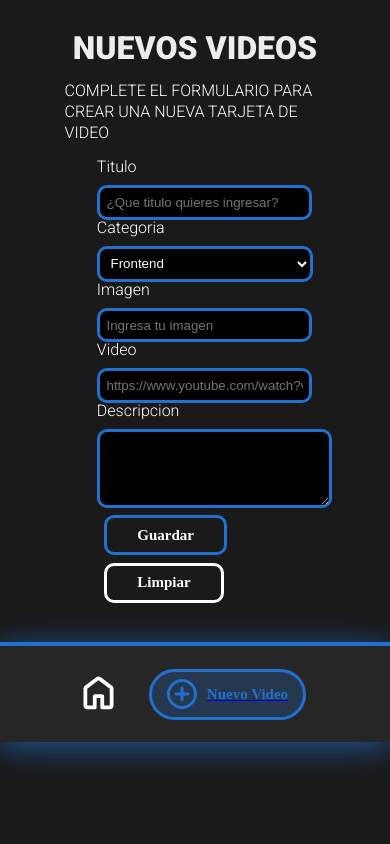
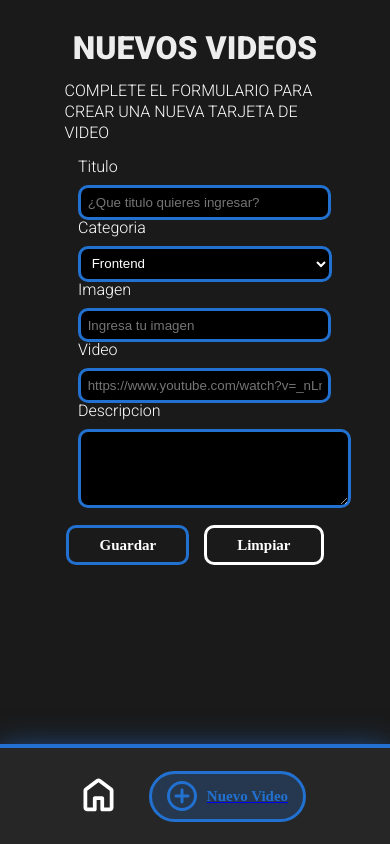
Before and after one commit to Seba-Monsalve/alura-aluraflix, a React (Vite) app: page /new-video in a window 390 px wide. Built offline with nearby package versions, Linux system fonts and the light colour scheme.

Commit message:
Responsive

```diff
--- a/db.json
+++ b/db.json
@@ -1,7 +1,23 @@
 {
   "videos": [
       {
-      "id": "3",
+          "id": 1,
+          "title": "Como utilizar el Display block, inline, inline-block",
+          "category": "Frontend",
+          "image_url": "https://caelum-online-public.s3.amazonaws.com/ESP-2052+-++React%3A+practicando+React+con+Js/282x425+-+Jean.png",
+          "video_url": "https://www.youtube.com/embed/AG2QssLpQzI?si=6Yn355wcxAqU7_Ld",
+          "description": "una breve descripcion"
+      },
+      {
+          "id": 2,
+          "title": "Productividad en el trabajo remoto",
+          "category": "Frontend",
+          "image_url": "https://caelum-online-public.s3.amazonaws.com/ESP-2052+-++React%3A+practicando+React+con+Js/282x425+-+Gabi.png",
+          "video_url": "https://www.youtube.com/embed/AULPtYo25Lw?si=UGdKX1NSrEcQ0jfn",
+          "description": "una breve descripcion"
+      },
+      {
+          "id": 3,
           "title": "¿Cuáles son las principales áreas de la programación?",
           "category": "Frontend",
           "image_url": "https://caelum-online-public.s3.amazonaws.com/ESP-2052+-++React%3A+practicando+React+con+Js/282x425+-+Genesis.png",
@@ -9,7 +25,7 @@
           "description": "una breve descripcion"
       },
       {
-      "id": "4",
+          "id": 4,
           "title": "Detección de intruso con IA",
           "category": "Backend",
           "image_url": "https://caelum-online-public.s3.amazonaws.com/ESP-2052+-++React%3A+practicando+React+con+Js/282x425+-+Ale.png",
@@ -17,7 +33,15 @@
           "description": "una breve descripcion"
       },
       {
-      "id": "6",
+          "id": 5,
+          "title": "Video 5",
+          "category": "Backend",
+          "image_url": "https://img.youtube.com/vi/yNsZXU45kOc/mqdefault.jpg",
+          "video_url": "https://img.youtube.com/vi/yNsZXU45kOc/mqdefault.jpg",
+          "description": "Una descripcion"
+      },
+      {
+          "id": 6,
           "title": "Video 6",
           "category": "Backend",
           "image_url": "https://img.youtube.com/vi/yNsZXU45kOc/mqdefault.jpg",
@@ -25,7 +49,15 @@
           "description": "Una descripcion"
       },
       {
-      "id": "8",
+          "id": 7,
+          "title": "Video 7",
+          "category": "Innovación y Gestión",
+          "image_url": "https://img.youtube.com/vi/yNsZXU45kOc/mqdefault.jpg",
+          "video_url": "https://img.youtube.com/vi/yNsZXU45kOc/mqdefault.jpg",
+          "description": "Una descripcion"
+      },
+      {
+          "id": 8,
           "title": "Video 8",
           "category": "Innovación y Gestión",
           "image_url": "https://img.youtube.com/vi/yNsZXU45kOc/mqdefault.jpg",
@@ -33,7 +65,7 @@
           "description": "Una descripcion"
       },
       {
-      "id": "9",
+          "id": 9,
           "title": "Video 9",
           "category": "Innovación y Gestión",
           "image_url": "https://img.youtube.com/vi/yNsZXU45kOc/mqdefault.jpg",
--- a/src/components/Buttons/MainButton.jsx
+++ b/src/components/Buttons/MainButton.jsx
@@ -36,7 +36,7 @@ padding:1.5em 1em;
 `;
 
 const StyledSvg = styled.img`
-  @media (min-width: 600px) {
+  @media (min-width: 700px) {
     display:none
   }
 `
--- a/src/components/Category/Category.jsx
+++ b/src/components/Category/Category.jsx
@@ -6,7 +6,7 @@ import { VideoCardList } from './VideoCardList/VideoCardList'
 const categories = [
   {
     title: 'Frontend',
-    color:'#6BD1FF',
+    color: '#6BD1FF',
     videos: [
       { id: 1 },
       { id: 2 },
@@ -16,7 +16,7 @@ const categories = [
   },
   {
     title: 'Backend',
-    color:'#00C86F',
+    color: '#00C86F',
     videos: [
       { id: 1 },
       { id: 2 },
@@ -26,7 +26,7 @@ const categories = [
   },
   {
     title: 'Innovación y Gestión',
-    color:'#FFBA05',
+    color: '#FFBA05',
     videos: [
       { id: 1 },
       { id: 2 },
@@ -56,4 +56,8 @@ export const Category = () => {
 const StyledCategory = styled.div`
 background-color: black;
 padding: 0 2em;
+
+@media (max-width: 700px) {
+  padding-bottom:110px;
+  }
 `
--- a/src/components/Category/VideoCardList/VideoCardList.jsx
+++ b/src/components/Category/VideoCardList/VideoCardList.jsx
@@ -7,9 +7,8 @@ import { GlobalContext } from '../../../context/GlobalProvider';
 export const VideoCardList = ({ category }) => {
     const { title, color } = category;
 
-    const { state, dispatch } = useContext(GlobalContext)
+    const { state } = useContext(GlobalContext)
     const videos = state.videos.filter(video => title.toLowerCase() == video.category.toLowerCase());
-
 
     return (
         <>
@@ -37,7 +36,7 @@ const StyledVideoList = styled.div`
   justify-content:space-evenly;
   width:100%;
   padding: 0.5em 0;
-  gap:1em
+  gap:1em;
 `
 
 const StyledBadge = styled.div`
@@ -50,7 +49,11 @@ text-align: center;
 border-radius:15px;
 margin-bottom:1em;
 color:white;
-width:300px
+width:300px;
+
+@media (max-width: 700px) {
+  width:100%;
+  }
 
 
 `
--- a/src/components/Footer/Footer.jsx
+++ b/src/components/Footer/Footer.jsx
@@ -8,7 +8,7 @@ width: 168.45px;
 height: 40px;
 gap: 0px;
 opacity: 0px;
-@media (max-width: 600px) {
+@media (max-width: 700px) {
     display:none
   }
 `
@@ -22,6 +22,12 @@ const StyledFooter = styled.footer`
     padding: 0em 2em;
     border-top: solid 4px #2271D1;
     box-shadow: 0px 5px 29px 0px #2271D1B2;
+
+@media (max-width: 700px) {
+    position:fixed;
+    bottom:0;
+    width:100%;
+  }
 `
 
 
@@ -30,7 +36,7 @@ display:flex;
 align-items:center;
 justify-content:center;
 gap:20px;
-@media (min-width: 600px) {
+@media (min-width: 700px) {
     display:none
   }
 `
--- a/src/components/Forms/Form.jsx
+++ b/src/components/Forms/Form.jsx
@@ -1,5 +1,5 @@
 import React, { useContext } from 'react'
-import { Input, Dropdown, Textarea ,MainButton, SaveButton, CleanButton} from '../'
+import { Input, Dropdown, Textarea, MainButton, SaveButton, CleanButton } from '../'
 import { inputs } from "../../data/inputs";
 import { GlobalContext, CASES } from '../../context/GlobalProvider';
 
@@ -33,20 +33,22 @@ export const Form = ({ size, onClick }) => {
     }
 
     return (
-        <form  >
+        <form style={{ width: { size }, display: 'flex', flexDirection: 'column', alignItems: 'center', }}  >
             {inputs.map(({ name, id, type, placeholder, options, rows = 4 }) => {
                 switch (type) {
                     case 'text':
-                        return <Input size={size} type={type} key={id} id={id} name={name} placeholder={placeholder} value={video[keys[name]]} onChange={handleOnChange} hasError={hasError} />
+                        return <Input size={'60vw'} type={type} key={id} id={id} name={name} placeholder={placeholder} value={video[keys[name]]} onChange={handleOnChange} hasError={hasError} />
                     case 'dropdown':
-                        return <Dropdown size={size} key={id} id={id} name={name} options={options} value={video[keys[name]]} onChange={handleOnChange} />
+                        return <Dropdown size={'60vw'} key={id} id={id} name={name} options={options} value={video[keys[name]]} onChange={handleOnChange} />
                     case 'textarea':
-                        return <Textarea size={size} key={id} id={id} name={name} rows={rows} value={video[keys[name]]} onChange={handleOnChange} hasError={hasError} />
+                        return <Textarea size={'60vw'} key={id} id={id} name={name} rows={rows} value={video[keys[name]]} onChange={handleOnChange} hasError={hasError} />
                 }
             })
             }
-            <SaveButton color value={'Guardar'} type='submit' onClick={onClick ? onClick : handleOnClick} text={'Guardar'}/>
-            <CleanButton text={'Limpiar'} type='reset' value={'Limpiar'} onClick={handleOnReset} />
+            <div style={{marginTop:'10px', display: 'flex', alignItems: 'center', justifyContent: 'space-around',width:'100%'}}>
+                <SaveButton color value={'Guardar'} type='submit' onClick={onClick ? onClick : handleOnClick} text={'Guardar'} />
+                <CleanButton text={'Limpiar'} type='reset' value={'Limpiar'} onClick={handleOnReset} />
+            </div>
         </form>
     )
 }
--- a/src/components/Header/Header.jsx
+++ b/src/components/Header/Header.jsx
@@ -13,7 +13,7 @@ const StyledHeader = styled.header`
     padding: 0em 2em;
     border-bottom: solid 4px #2271D1;
     box-shadow: 0px 5px 29px 0px #2271D1B2;
-    @media (max-width: 600px) {
+    @media (max-width: 700px) {
     display:none
   }
 `
--- a/src/pages/HomePage.jsx
+++ b/src/pages/HomePage.jsx
@@ -16,7 +16,6 @@ export const HomePage = () => {
         .then(data => dispatch({ type: CASES.LOAD_VIDEOS, payload: data }))
 
   }, [state.firstLoad])
-
 
 
   return (
@@ -62,22 +61,23 @@ const StyledHome = styled.div`
       color: #F5F5F5;
       background-color:transparent;
       padding: 8em 0;
+
+@media (max-width: 700px) {
+  padding:  0;
+  }
       `
 
 const StyledColumn = styled.div`
       display:flex;
       flex-flow:column wrap;
       padding:2em;
-      width:40%;
+      width:50%;
+
+@media (max-width: 700px) {
+  width:100%;
+  }
       `
 
-const StyledTitle = styled.h2`
-      font-family: Roboto;
-      font-size: 46px;
-      font-weight: 400;
-      line-height: 53.91px;
-      text-align: left;
-`
 
 const StyledImage = styled.img`
   border-radius:30px;
--- a/src/pages/NewVideoPage.jsx
+++ b/src/pages/NewVideoPage.jsx
@@ -11,20 +11,10 @@ export const NewVideoPage = () => {
   const { state, dispatch } = useContext(GlobalContext)
 
 
-  const hasError = state.videoError;
-
-  const navigate = useNavigate()
-
   const onHandleSave = (e) => {
     e.preventDefault()
     dispatch({ type: CASES.CREATE_VIDEO })
 
-  }
-  const onHandleClean = () => {
-    dispatch({ type: CASES.CLEAN_FIELDS })
-  }
-  const handleOnChange = (e) => {
-    dispatch({ type: CASES.EDIT_FIELD, payload: { name: e.target.name, value: e.target.value } })
   }
 
   return (
@@ -38,17 +28,12 @@ export const NewVideoPage = () => {
         <Title title={'NUEVOS VIDEOS'} />
         <Paragraph text={'Complete el formulario para crear una nueva tarjeta de video'.toUpperCase()} />
 
-        <Form onClick={onHandleSave} />
+        <Form  size={'50vw'} onClick={onHandleSave} />
       </StyledForm>
     </div>
 
   )
 }
-
-const StyledHr = styled.hr`
-width:80%;
-opacity:0.2;
-`
 
 const StyledForm = styled.div`
 display:flex;
@@ -62,11 +47,3 @@ h2{
 align-self:start;
 }
 `
-
-const StyleInputRow = styled.div`
-display:flex;
-align-items: center;
-justify-content: center;
-width:80%;
-gap:2em;
-`
```
Also changed, not shown: 1 other file (tests, documents, lock files or other folders). Lines whose indentation alone changed are shown as unchanged.
